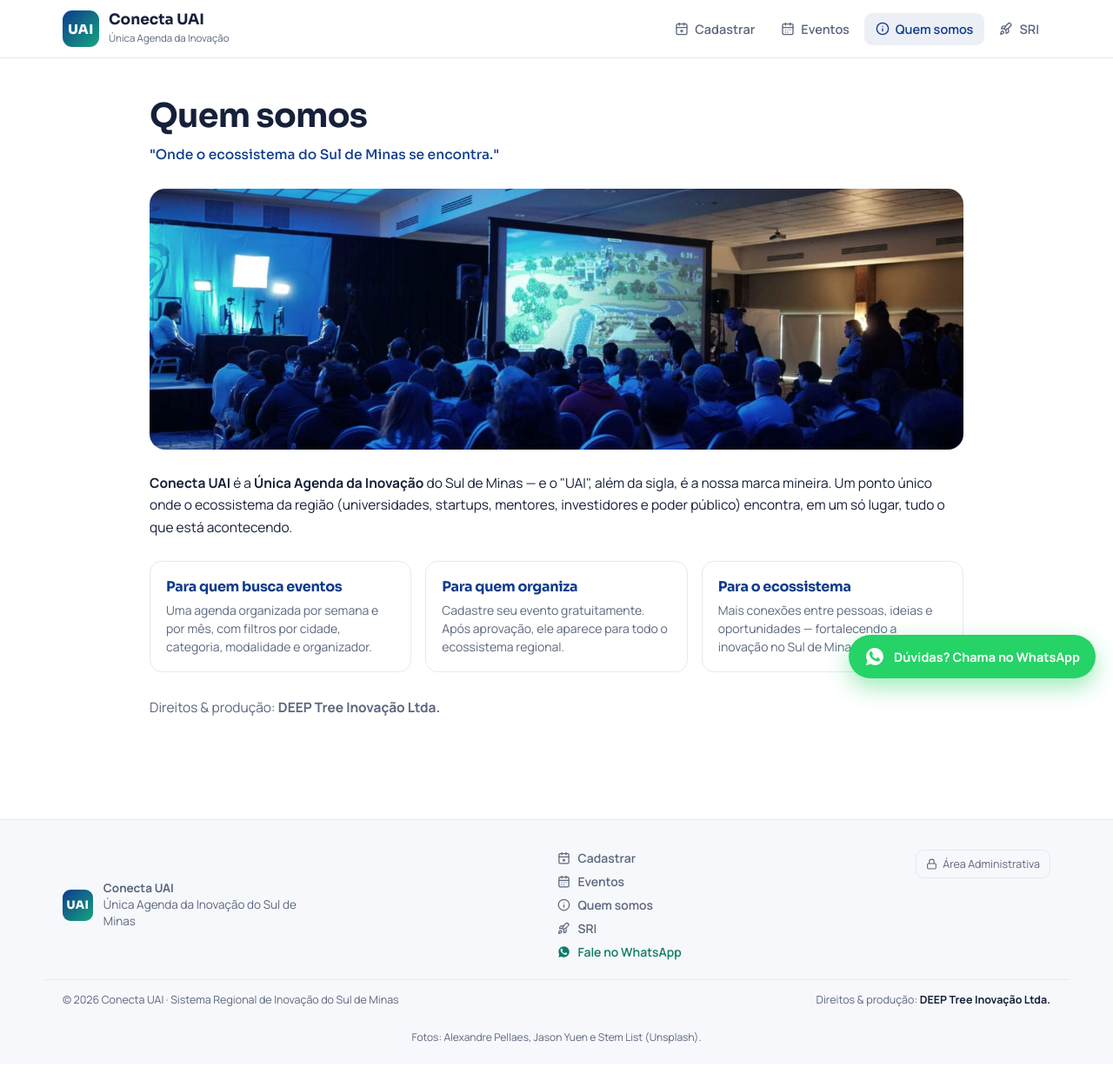
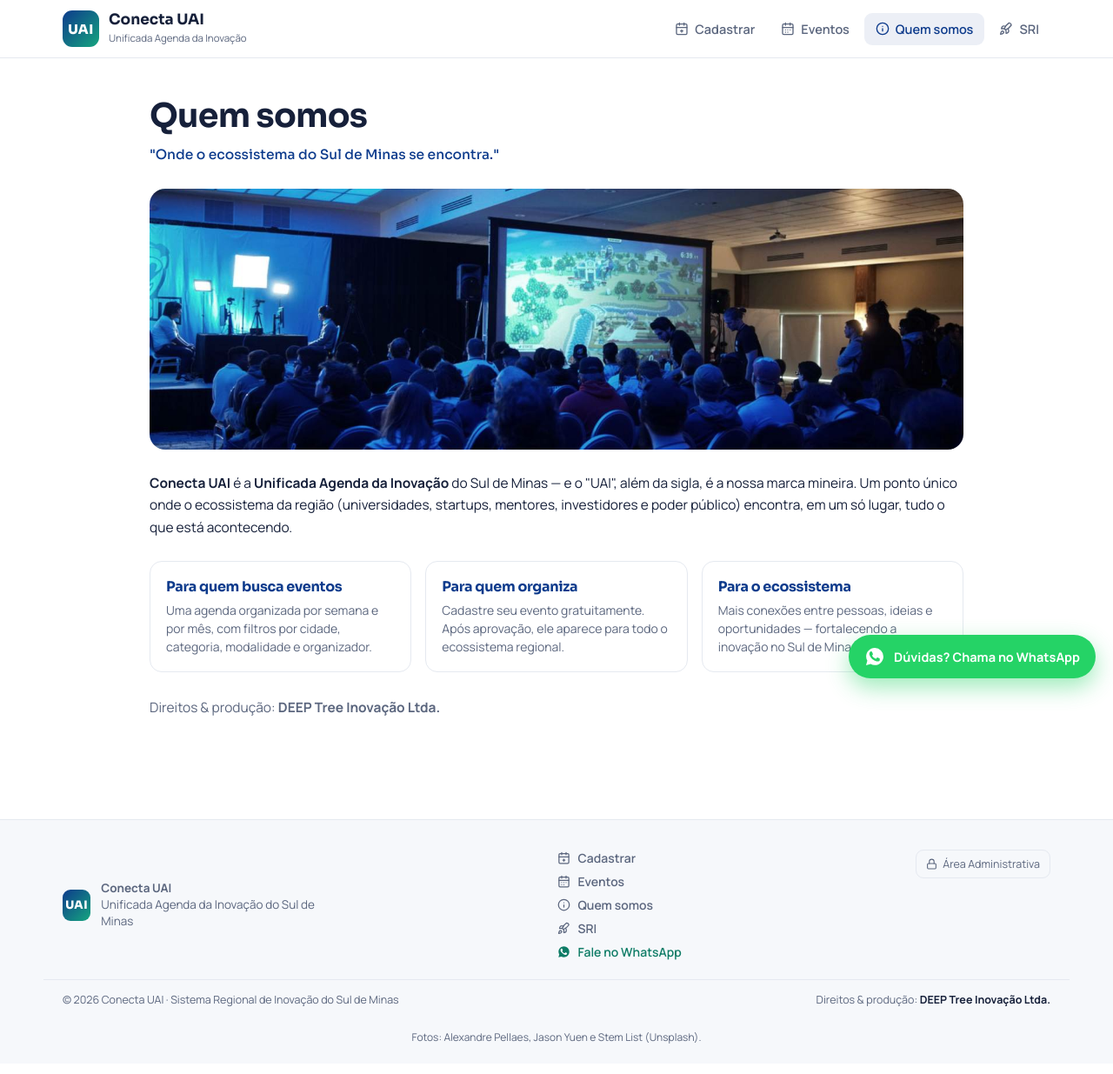
Before and after one commit to mateushope06/conecta-uai, a Next.js app: page /quem-somos in a window 1280 px wide. Shown: the whole page at 87% size. Built offline with nearby package versions, Linux system fonts and the light colour scheme.

Commit message:
renomeia para Unificada Agenda e adiciona botao Inscreva-se nos cards

```diff
--- a/src/app/_components/Agenda.tsx
+++ b/src/app/_components/Agenda.tsx
@@ -70,6 +70,11 @@
           <span><MapPin size={14} /> {ev.city} — MG</span>
           <span><Building2 size={14} /> {ev.organizer}</span>
         </div>
+        {ev.registerUrl && (
+          <a className="ev-cta" href={ev.registerUrl} target="_blank" rel="noreferrer" onClick={(e) => e.stopPropagation()}>
+            Inscreva-se <ArrowRight size={15} />
+          </a>
+        )}
       </div>
     </article>
   );
--- a/src/app/_components/SiteChrome.tsx
+++ b/src/app/_components/SiteChrome.tsx
@@ -31,7 +31,7 @@
             <span className="brand-mark">UAI</span>
             <span className="brand-txt">
               <b>Conecta UAI</b>
-              <span>Única Agenda da Inovação</span>
+              <span>Unificada Agenda da Inovação</span>
             </span>
           </Link>
 
@@ -68,7 +68,7 @@
             <p>
               <strong>Conecta UAI</strong>
               <br />
-              Única Agenda da Inovação do Sul de Minas
+              Unificada Agenda da Inovação do Sul de Minas
             </p>
           </div>
 
--- a/src/app/globals.css
+++ b/src/app/globals.css
@@ -299,3 +299,8 @@
 .wa-float:hover{transform:translateY(-2px); box-shadow:0 14px 30px rgba(37,211,102,.55);}
 .wa-float .wa-label{white-space:nowrap;}
 @media(max-width:560px){.wa-float .wa-label{display:none;} .wa-float{padding:14px; border-radius:50%;}}
+
+/* Botao de inscricao no card */
+.ev-cta{display:inline-flex; align-items:center; gap:6px; align-self:flex-start; margin-top:2px; padding:8px 14px; border-radius:10px; font-size:13.5px; font-weight:700; text-decoration:none; color:#fff; background:var(--blue); transition:background .15s, transform .15s;}
+.ev-cta:hover{background:var(--blue-d); transform:translateY(-1px);}
+.ev-cta svg{flex:0 0 auto;}
--- a/src/app/layout.tsx
+++ b/src/app/layout.tsx
@@ -5,7 +5,7 @@
 export const metadata: Metadata = {
   title: "Conecta UAI — Agenda da Inovação do Sul de Minas",
   description:
-    "A Única Agenda da Inovação do Sul de Minas. Acompanhe os principais eventos do ecossistema regional.",
+    "A Unificada Agenda da Inovação do Sul de Minas. Acompanhe os principais eventos do ecossistema regional.",
 };
 
 export default function RootLayout({ children }: { children: React.ReactNode }) {
--- a/src/app/quem-somos/page.tsx
+++ b/src/app/quem-somos/page.tsx
@@ -7,7 +7,7 @@
       <img className="about-photo" src="/about.jpg" alt="Plateia em evento de inovação" />
 
       <p>
-        <strong>Conecta UAI</strong> é a <strong>Única Agenda da Inovação</strong> do Sul de Minas —
+        <strong>Conecta UAI</strong> é a <strong>Unificada Agenda da Inovação</strong> do Sul de Minas —
         e o "UAI", além da sigla, é a nossa marca mineira. Um ponto único onde o ecossistema da região
         (universidades, startups, mentores, investidores e poder público) encontra, em um só lugar,
         tudo o que está acontecendo.
```
